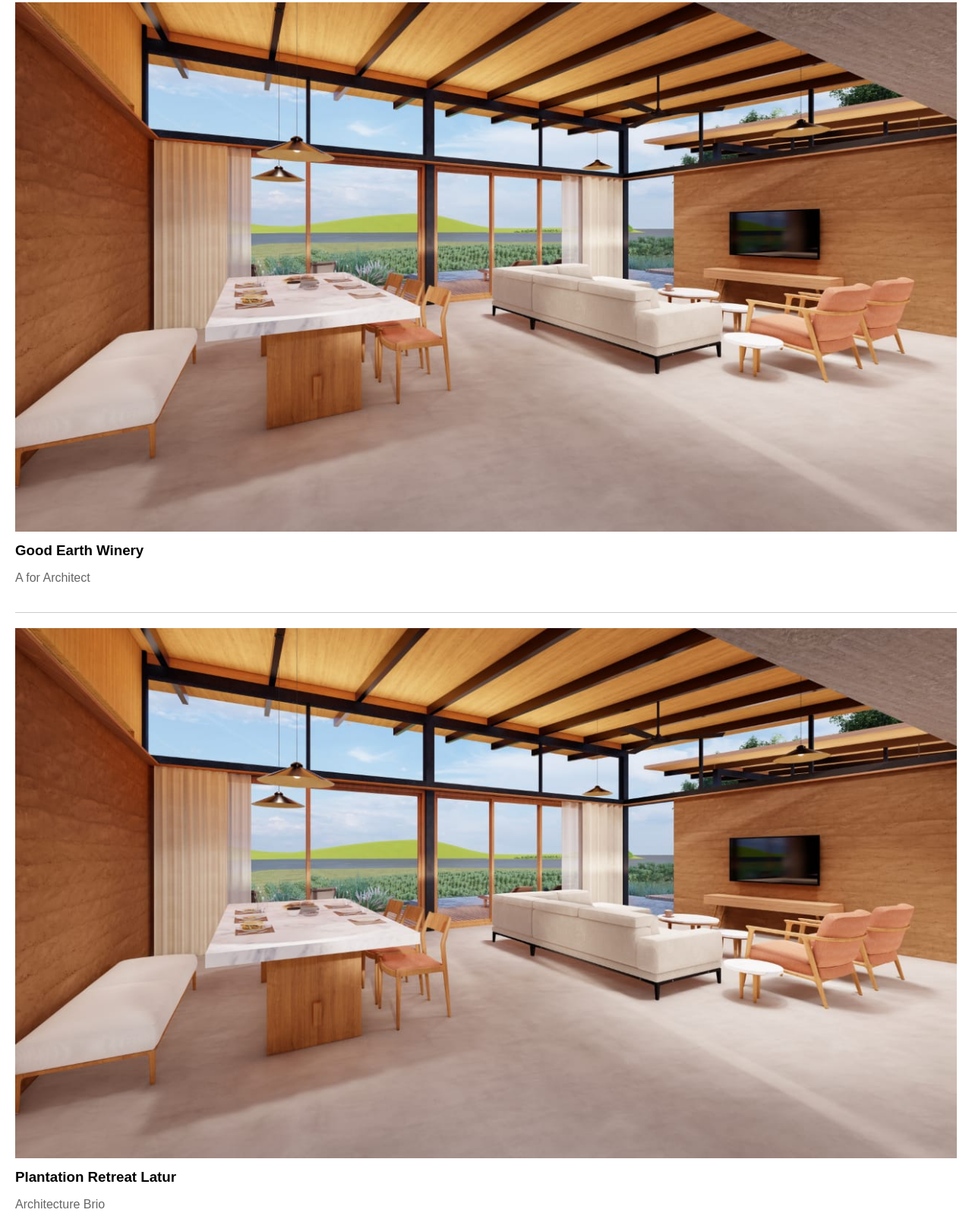
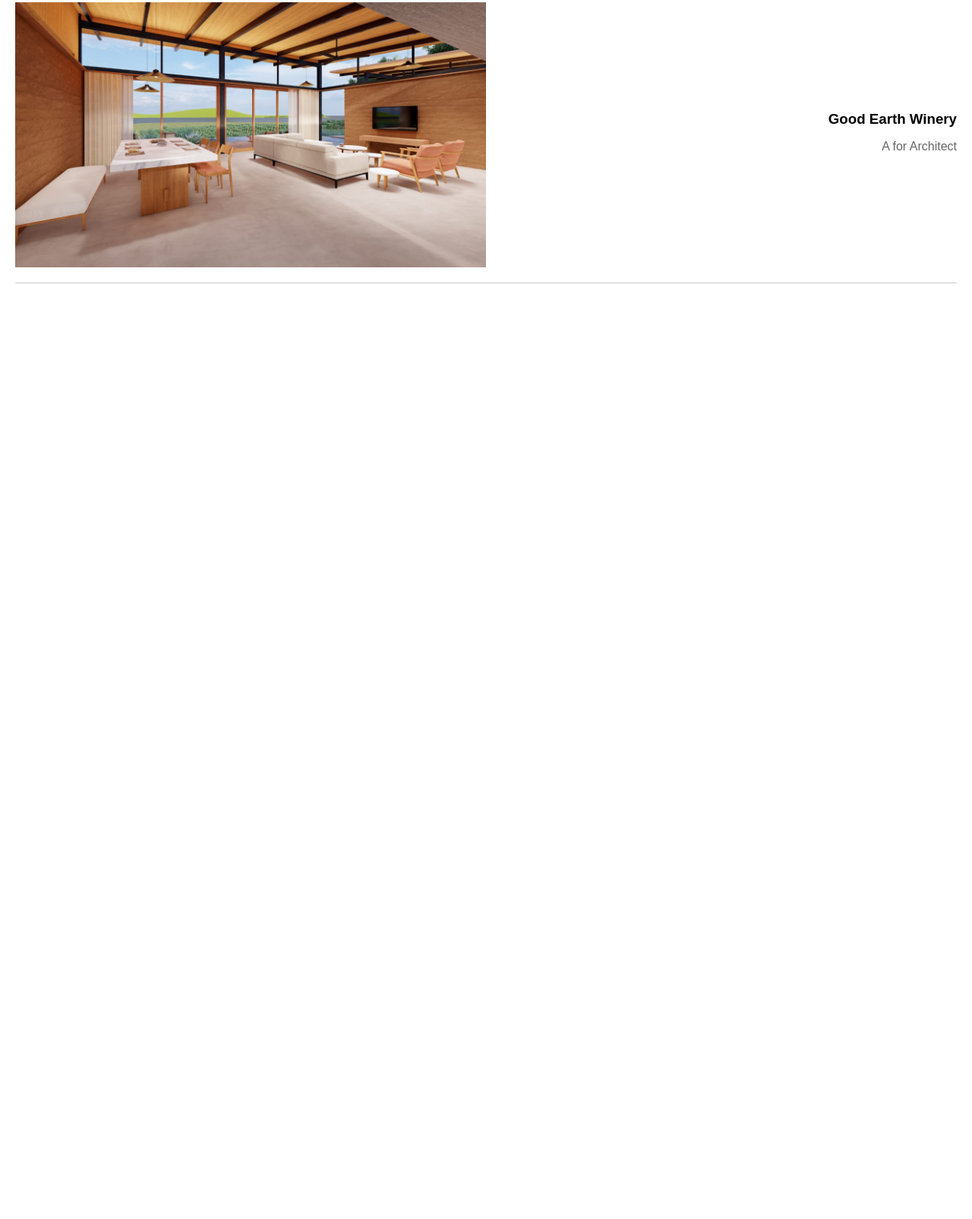
Before and after one commit to Priteshmewada/Priteshmewada.github.io, a plain HTML site: page index.html in a window 1280 px wide. Shown: the part 155-1760 px from the top of the page at 76% size. After the commit the page ends 800 px from the top, so only its background shows below. Drawn offline with Linux system fonts and the light colour scheme.

Commit message:
Update index.html

```diff
--- a/index.html
+++ b/index.html
@@ -25,13 +25,20 @@
             text-decoration: underline;
         }
         .portfolio-item {
+            display: flex;
+            align-items: center;
             margin: 20px;
             border-bottom: 1px solid #ccc;
             padding-bottom: 20px;
         }
         .portfolio-item img {
-            max-width: 100%;
+            width: 50%; /* Adjust the image width as needed */
             height: auto;
+        }
+        .portfolio-item .text-content {
+            width: 50%; /* Adjust the text width as needed */
+            text-align: right;
+            padding-left: 20px; /* Adjust the spacing between image and text as needed */
         }
         .portfolio-item h3 {
             margin: 10px 0;
@@ -57,23 +64,14 @@
     <!-- Portfolio Item 1 -->
     <div class="portfolio-item">
         <img src="WhatsApp Image 2023-08-08 at 18.05.24 (1).jpeg" alt="Good Earth Winery">
-        <h3>Good Earth Winery</h3>
-        <p>A for Architect</p>
+        <div class="text-content">
+            <h3>Good Earth Winery</h3>
+            <p>A for Architect</p>
+        </div>
     </div>
 
-    <!-- Portfolio Item 2 -->
-    <div class="portfolio-item">
-        <img src="WhatsApp Image 2023-08-08 at 18.05.24 (1).jpeg" alt="Plantation Retreat Latur">
-        <h3>Plantation Retreat Latur</h3>
-        <p>Architecture Brio</p>
-    </div>
+    <!-- Additional portfolio items can be added here -->
 
-    <!-- Portfolio Item 3 -->
-    <div class="portfolio-item">
-        <img src="WhatsApp Image 2023-08-08 at 18.05.24 (1).jpeg" alt="Malkani Villa">
-        <h3>Malkani Villa</h3>
-        <p>Design Circus</p>
-    </div>
 </section>
 
 <!-- Additional sections and footer can be added here -->
```
